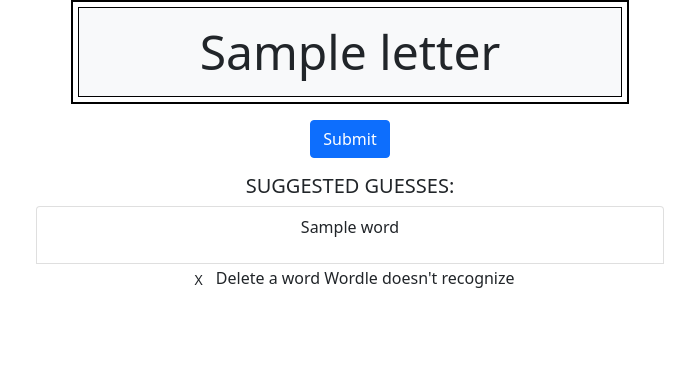
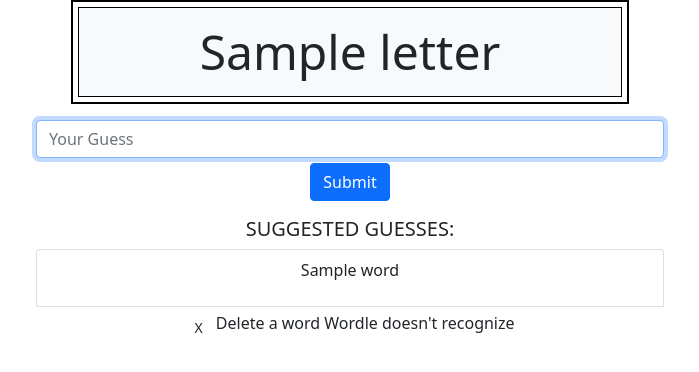
Before and after one commit to jacoxnet/wsolver, a Django app: template appsolver/templates/appsolver/index.html in a window 1280 px wide. Shown: the part 106-478 px from the top of the page, without its empty margins (290-989 px from the left). Run offline with Django 4.2, Linux system fonts and the light colour scheme; the template is opened without the code that fills it: most values are stand-ins (such as "Sample title", 1, 10 or a date in 2020).

Commit message:
ver2 - user int changes

```diff
--- a/appsolver/static/appsolver/styles.css
+++ b/appsolver/static/appsolver/styles.css
@@ -75,8 +75,13 @@ ul {
     padding:1em;
 }
 
+button {
+    margin-top: 5px;
+}
+
 #guessform {
     text-align: center;
+
 }
 
 div.evencategory, div.oddcategory {
--- a/appsolver/templates/appsolver/index.html
+++ b/appsolver/templates/appsolver/index.html
@@ -18,7 +18,7 @@ Wordle-Solve
             <form id='gword' action="{% url 'index' %}" method="post">
                 {% csrf_token %}
                 <div class="form-group">
-                    <input autocomplete="off" autofocus class="form-control" hidden
+                    <input autocomplete="off" autofocus class="form-control"
                         name="guessword" id='guessword' placeholder="Your Guess" type="text" value=''>
                     <button class="btn btn-primary" type="submit">Submit</button>
                 </div>
@@ -120,6 +120,10 @@ Wordle-Solve
         window.addEventListener('keydown', checkKeys);
     });
 
+    window.onload = function() {
+        document.getElementById('guessword').focus();
+    }
+
 </script>
 
 {% endblock %}
```
